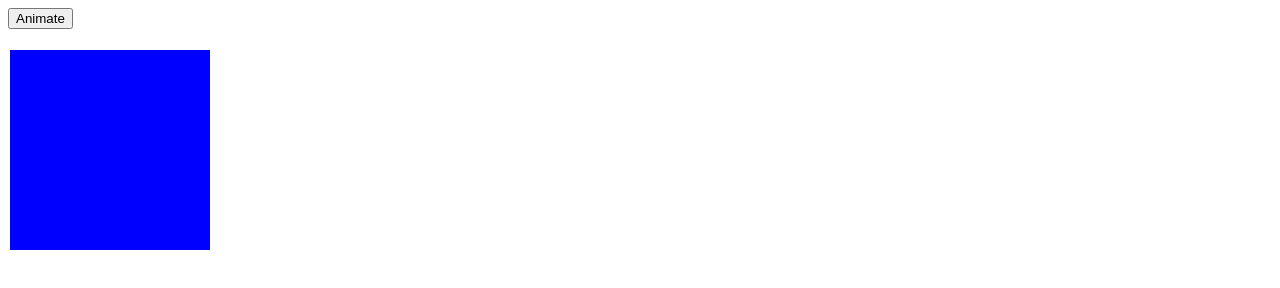
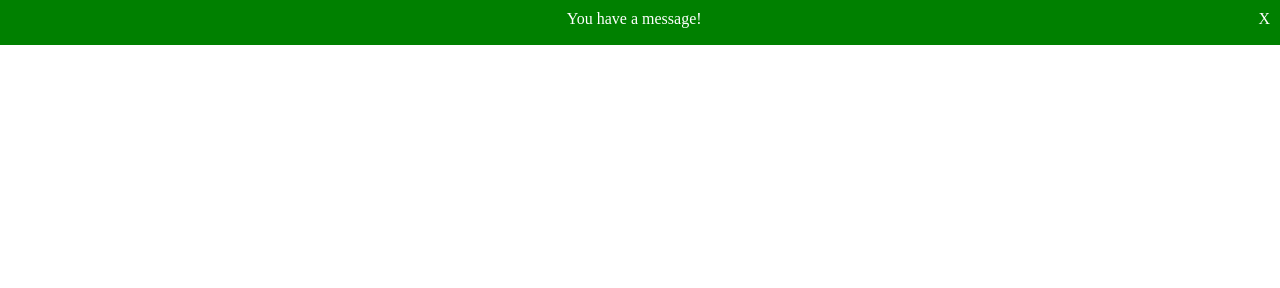
Before and after one commit to Arifdamar/Javascript-Course, a plain HTML site: page JQuery/index.html in a window 1280 px wide. Drawn offline with nearby package versions, Linux system fonts and the light colour scheme.

Commit message:
Message Box exercise

```diff
--- a/JQuery/index.html
+++ b/JQuery/index.html
@@ -29,6 +29,8 @@
         }
         */
 
+        /*
+       **JQuery Effects (animate)**
         #box{
             position: absolute;
             top: 50px;
@@ -36,6 +38,39 @@
             width: 200px;
             height: 200px;
             background-color:blue;
+        }
+        */
+
+        body{
+            margin: 0;
+            padding: 0;
+        }
+
+        #message-box{
+            background-color: green;
+            text-align: center;
+            color: white;
+        }
+
+        #header{
+            cursor: pointer;
+            height: 25px;
+            padding: 10px;
+            border-bottom: 1px solid #fff;
+        }
+
+        #content{
+            height: 200px;
+            padding: 10px;
+            display: none;
+        }
+
+        #close{
+            float: right;
+        }
+
+        #close:hover{
+            color: red;
         }
 
     </style>
@@ -118,15 +153,42 @@
     <button id="fadetoggle">Fade Toggle</button>
     -->
 
+    <!--
    <button id="animate">
        Animate
    </button>
 
     <div id="box">
+    </div>
+    -->
+
+
+   <div id="message-box">
+       <div id="header">
+           You have a message!
+           <span id="close">X</span>
+       </div>
+       <div id="content">
 
        </div>
+   </div>
+
    <script>
 
+        $(document).ready(function(){
+
+            $("#header").click(function(){
+                $("#content").toggle("slow");
+            });
+
+            $("#close").click(function(){
+                $("#message-box").hide("slow");
+            })
+        });
+
+
+        /*
+        **JQuery Effects (animate)**
         let box = $("#box");
 
         $(document).ready(function() {
@@ -147,8 +209,7 @@
             });
 
         });
-
-
+        */
 
         /*
         **JQuery Effects (slide-fade)**
```
Lines whose indentation alone changed are shown as unchanged.
